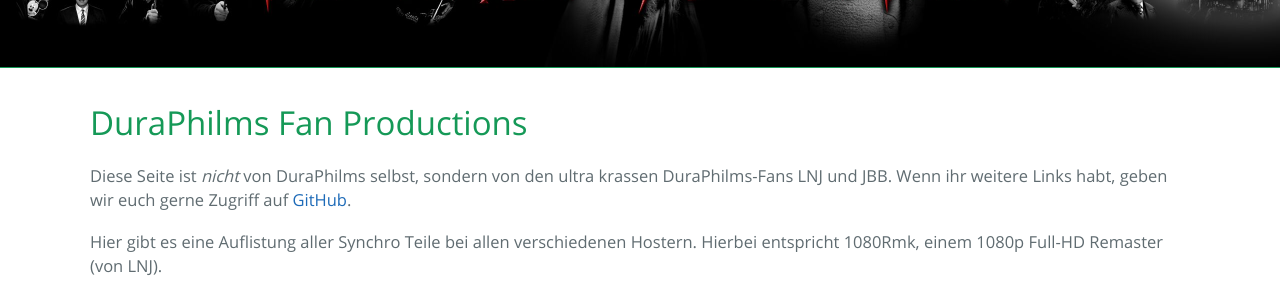
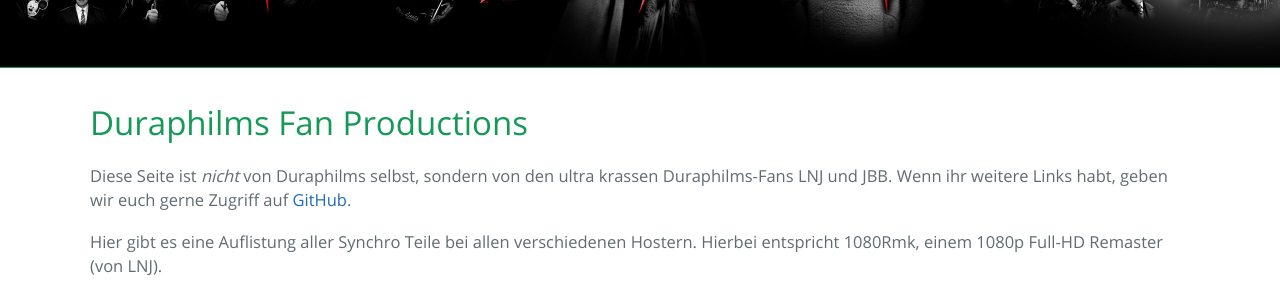
Before and after one commit to DuraPhilms/duraphilms.github.io, a Jekyll site: the page built from index.md, in a window 1280 px wide. Shown: the part 192-491 px from the top of the page. Built offline with Jekyll 4.4.1, drawn with Linux system fonts in a browser that asks for light colours.

```diff
--- a/index.md
+++ b/index.md
@@ -3,11 +3,11 @@ layout: default
 title: Duraphilms
 ---
 
-DuraPhilms Fan Productions
+Duraphilms Fan Productions
 ==========================
 
-Diese Seite ist *nicht* von DuraPhilms selbst, sondern von den ultra krassen
-DuraPhilms-Fans LNJ und JBB. Wenn ihr weitere Links habt, geben wir euch gerne
+Diese Seite ist *nicht* von Duraphilms selbst, sondern von den ultra krassen
+Duraphilms-Fans LNJ und JBB. Wenn ihr weitere Links habt, geben wir euch gerne
 Zugriff auf [GitHub](https://github.com/duraphilms/duraphilms.github.io).
 
 Hier gibt es eine Auflistung aller Synchro Teile bei allen verschiedenen Hostern.
```
